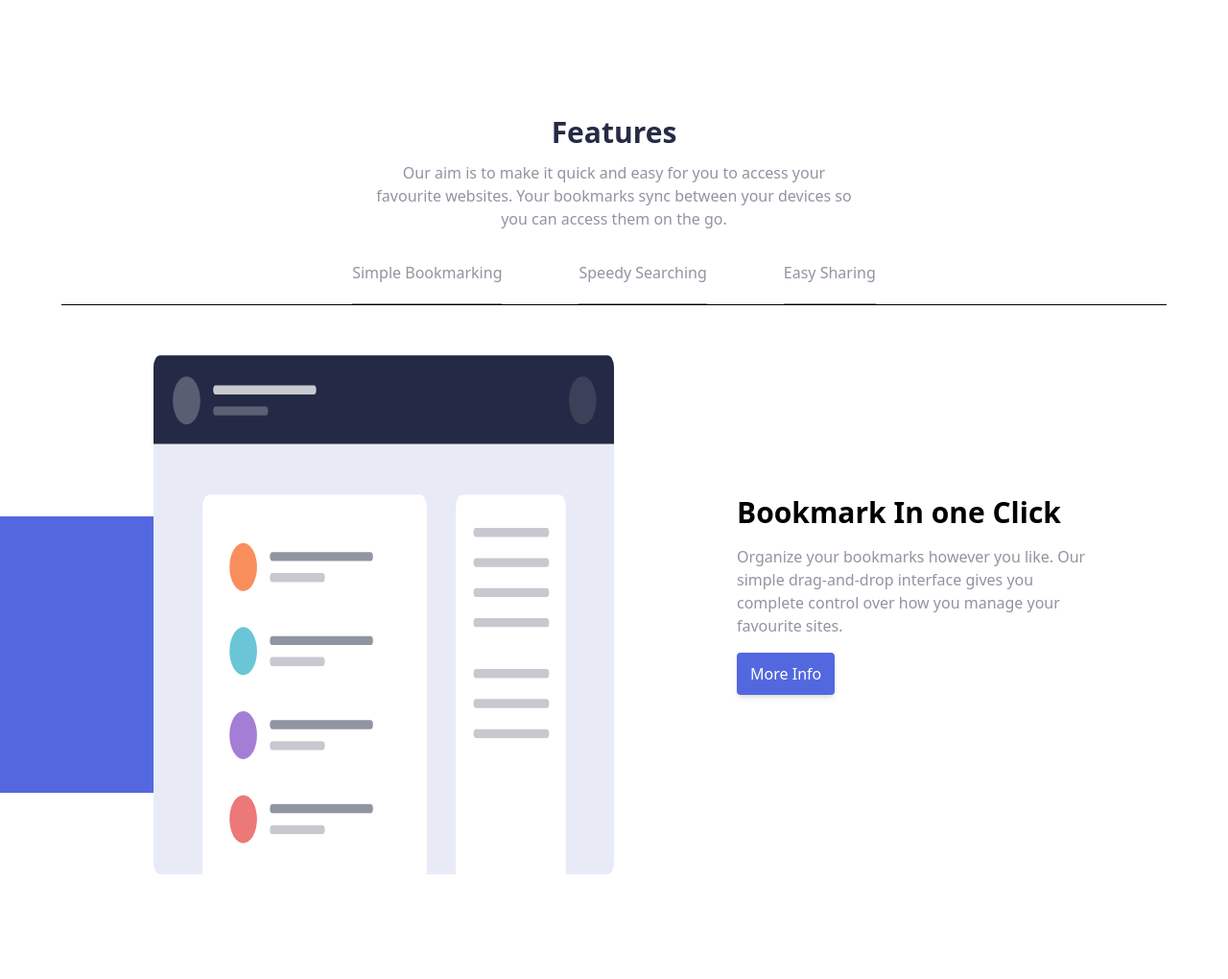
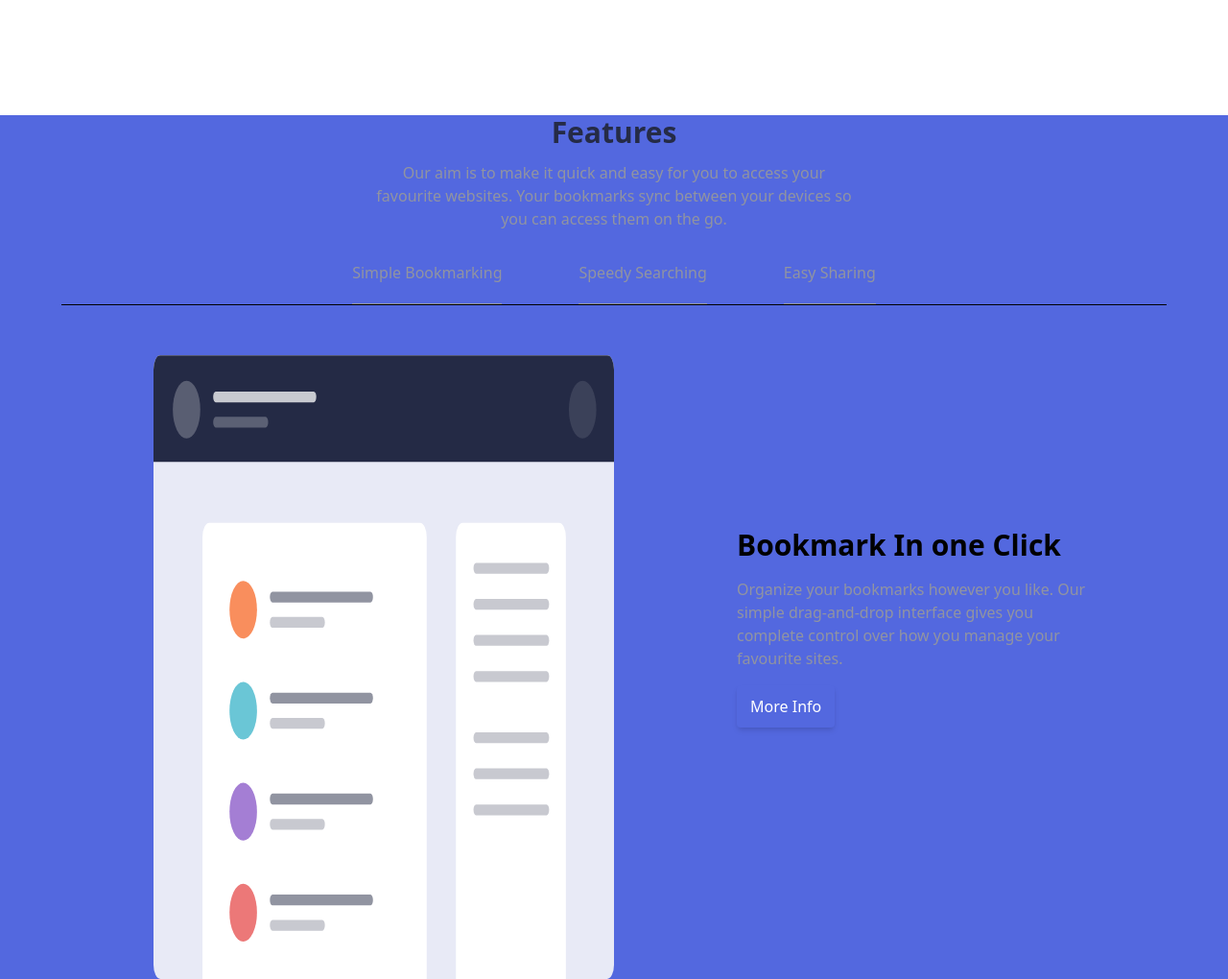
Before and after one commit to Maobugichi/bookmarks, a website: page index.html in a window 1280 px wide. Shown: the part 780-1800 px from the top of the page at 96% size. Drawn offline with Linux system fonts and the light colour scheme.

Commit message:
final commit4

```diff
--- a/index.html
+++ b/index.html
@@ -78,7 +78,7 @@
         </div>
       </section>
 
-      <section class=" h-[150vh] xl-h-[100vh] w-full  pb-3">
+      <section class=" h-[180vh] bg-softBlue xl-h-[100vh] w-full  pb-3">
         <div class="columns-1  xl:mx-auto text-center flex flex-col items-center gap-3 w-full relative h-full">
           <h2 class=" text-darkBlue text-3xl font-semibold">Features</h2>
           <p class="w-4/5 text-grayishBlue xl:w-[40%]"> Our aim is to make it quick and easy for you to access your favourite websites.
```
Also changed, not shown: style.css.
